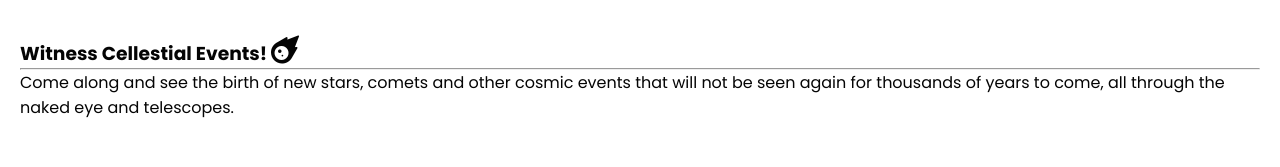
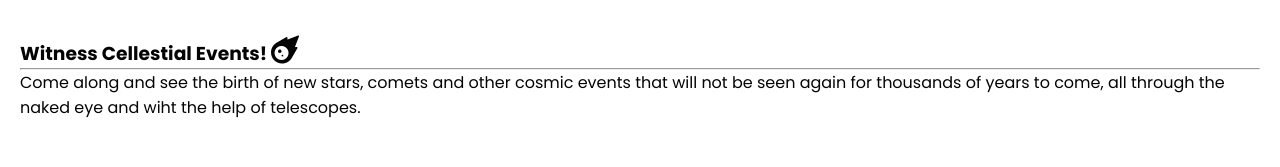
Before and after one commit to petermcloughlin/munster-skywatchers, a plain HTML site: page index.html in a window 1280 px wide. Shown: the part 747-914 px from the top of the page. Drawn offline with Linux system fonts and the light colour scheme.

Commit message:
Amend reasons paragraph text

```diff
--- a/index.html
+++ b/index.html
@@ -46,7 +46,7 @@
                 <h3>View light Years Away! <i class="fa-solid fa-satellite"></i></h3>
                 <hr>
                 <p>
-                    Come join both experts and novices, with a common enthusiasm for astronomy,giving you live views,
+                    Come join both experts and novices, with a common enthusiasm for astronomy, giving you live views,
                     video
                     footage and full explanation of the sky above and the various cellestial objects in orbit
                     above and beyond.
@@ -57,7 +57,7 @@
                 <hr>
                 <p>
                     Come along and see the birth of new stars, comets and other cosmic events that will not be seen again for
-                    thousands of years to come, all through the naked eye and telescopes.
+                    thousands of years to come, all through the naked eye and wiht the help of telescopes.
                 </p>
             </div>
             <div class="reasons">
```
